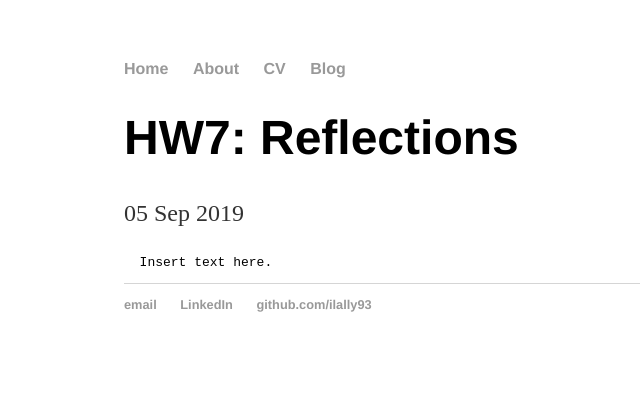
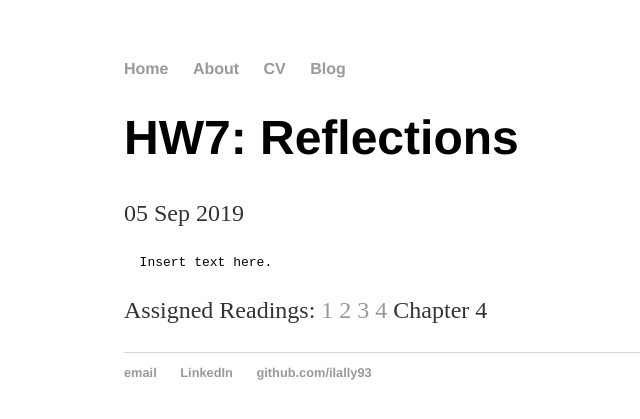
Before and after one commit to ilally93/ilally93.github.io, a Jekyll site: the page built from _posts/2019-09-05-HW7-Reflections.md, in a window 1280 px wide. Shown: the top 419 px of the page, without its empty margins (68-708 px from the left). Built offline with Jekyll 4.4.1, drawn with Linux system fonts in a browser that asks for light colours.

Commit message:
Update 2019-09-05-HW7-Reflections.md

```diff
--- a/_posts/2019-09-05-HW7-Reflections.md
+++ b/_posts/2019-09-05-HW7-Reflections.md
@@ -5,3 +5,5 @@ date: 2019-09-05
 ---
 
       Insert text here.
+
+  Assigned Readings: [1](https://en.wikipedia.org/wiki/The_Magical_Number_Seven,_Plus_or_Minus_Two)  [2](http://www.cs.cofc.edu/~bowring/classes/csci%20362/docs/rfid-tire-pressure-2010-002-tpms.pdf)  [3](https://www.markey.senate.gov/imo/media/doc/SPY%20Car%20legislation.pdf)  [4](http://www.agiledata.org/essays/tdd.html) Chapter 4
```
